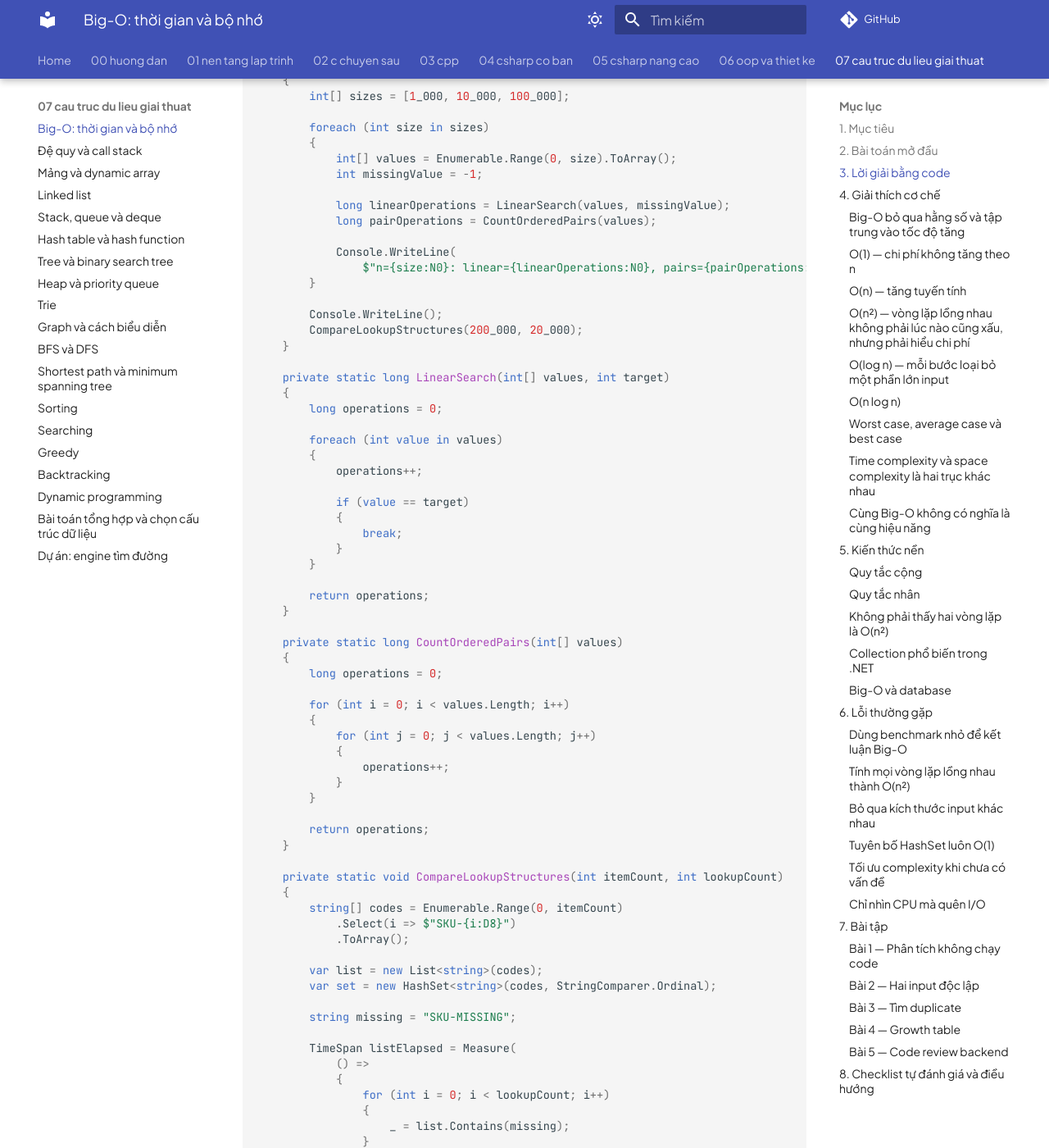
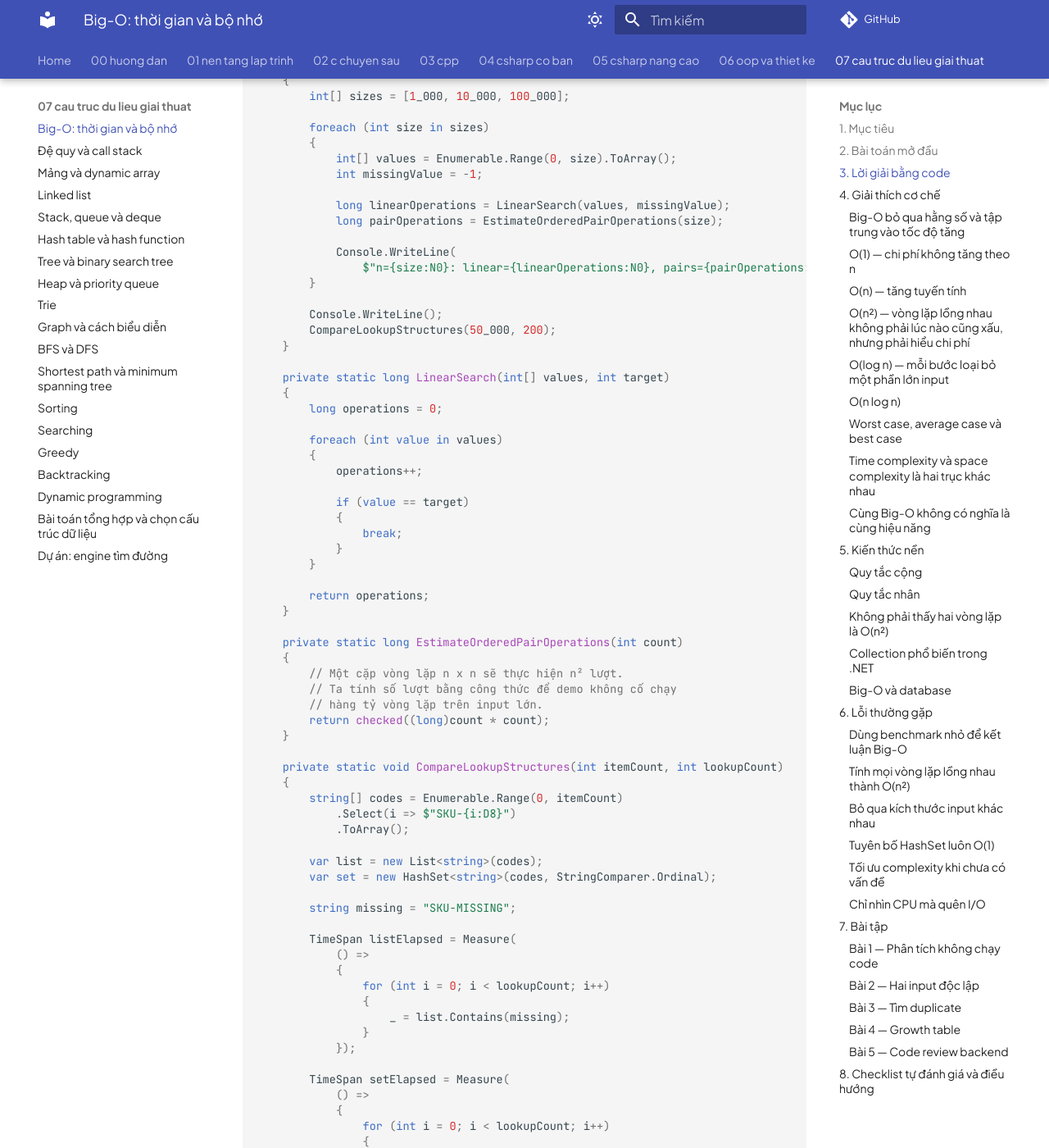
Before and after one commit to Xuanthanh-dzz/full-stack, an MkDocs documentation site: the page built from fullstack-roadmap/07-cau-truc-du-lieu-giai-thuat/01-big-o-thoi-gian-va-bo-nho.md, in a window 1280 px wide and 1400 px high, scrolled down 1878 px. Shown: the whole window at 82% size. Built offline with MkDocs 1.6.1 and Material for MkDocs 9.7.7, drawn with Linux system fonts in a browser that asks for light colours; comment, search, counter and statistics services are not loaded; some of the changed text lies outside the part shown.

Commit message:
fix(module-07): keep Big-O demo safe to run

````diff
--- a/fullstack-roadmap/07-cau-truc-du-lieu-giai-thuat/01-big-o-thoi-gian-va-bo-nho.md
+++ b/fullstack-roadmap/07-cau-truc-du-lieu-giai-thuat/01-big-o-thoi-gian-va-bo-nho.md
@@ -83,14 +83,14 @@ internal static class Program
             int missingValue = -1;
 
             long linearOperations = LinearSearch(values, missingValue);
-            long pairOperations = CountOrderedPairs(values);
+            long pairOperations = EstimateOrderedPairOperations(size);
 
             Console.WriteLine(
                 $"n={size:N0}: linear={linearOperations:N0}, pairs={pairOperations:N0}");
         }
 
         Console.WriteLine();
-        CompareLookupStructures(200_000, 20_000);
+        CompareLookupStructures(50_000, 200);
     }
 
     private static long LinearSearch(int[] values, int target)
@@ -110,19 +110,12 @@ internal static class Program
         return operations;
     }
 
-    private static long CountOrderedPairs(int[] values)
+    private static long EstimateOrderedPairOperations(int count)
     {
-        long operations = 0;
-
-        for (int i = 0; i < values.Length; i++)
-        {
-            for (int j = 0; j < values.Length; j++)
-            {
-                operations++;
-            }
-        }
-
-        return operations;
+        // Một cặp vòng lặp n x n sẽ thực hiện n² lượt.
+        // Ta tính số lượt bằng công thức để demo không cố chạy
+        // hàng tỷ vòng lặp trên input lớn.
+        return checked((long)count * count);
     }
 
     private static void CompareLookupStructures(int itemCount, int lookupCount)
@@ -180,7 +173,7 @@ dotnet build
 dotnet run --no-build
 ```
 
-Ba dòng đầu có tính xác định:
+Ba dòng đầu có tính xác định. Cột `pairs` là số lượt mà một cặp vòng lặp `n × n` sẽ phải thực hiện; sample tính bằng công thức thay vì cố chạy hàng tỷ vòng lặp:
 
 ```text
 n=1,000: linear=1,000, pairs=1,000,000
````
